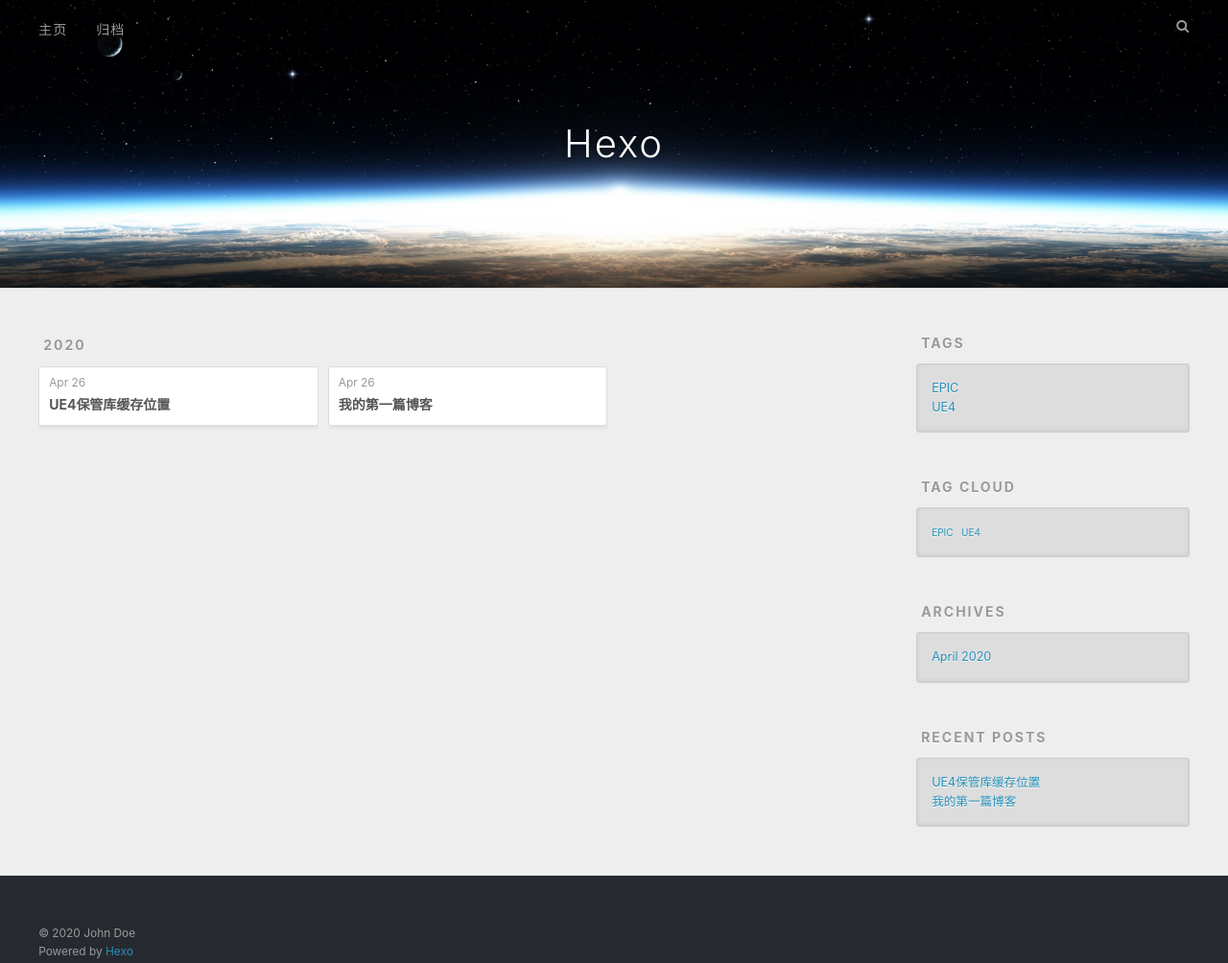
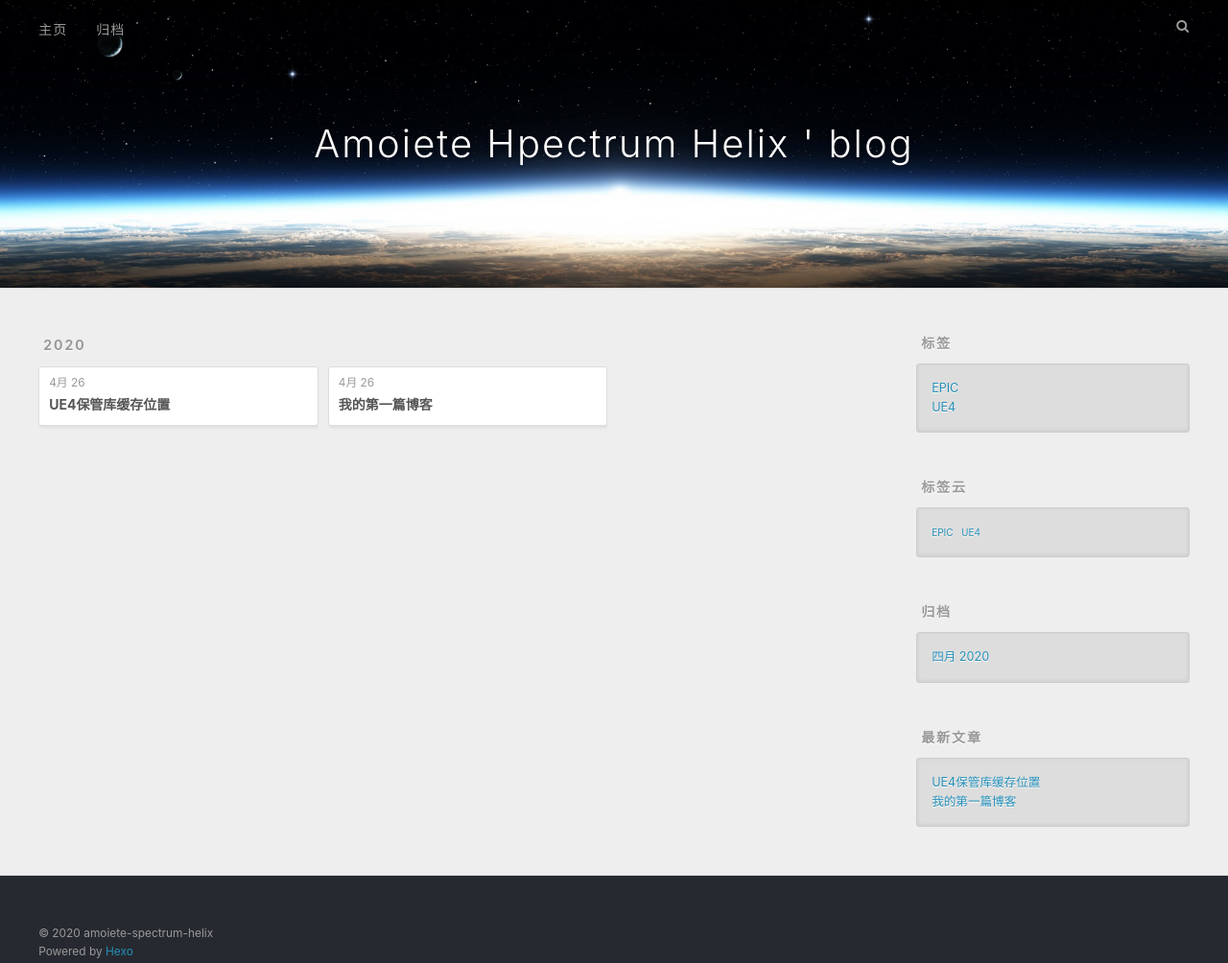
Before and after one commit to Amoiete-Spectrum-Helix/Amoiete-Spectrum-Helix.github.io, a plain HTML site: page archives/index.html in a window 1280 px wide. Shown: the whole page at 96% size. Drawn offline with nearby package versions, Linux system fonts and the light colour scheme.

Commit message:
Site updated: 2020-04-26 20:30:14

```diff
--- a/archives/index.html
+++ b/archives/index.html
@@ -5,14 +5,14 @@
 
 
 
-  <title>Archives | Hexo</title>
+  <title>归档 | Amoiete Hpectrum Helix &#39; blog</title>
   <meta name="viewport" content="width=device-width, initial-scale=1, maximum-scale=1">
   <meta property="og:type" content="website">
-<meta property="og:title" content="Hexo">
+<meta property="og:title" content="Amoiete Hpectrum Helix &#39; blog">
 <meta property="og:url" content="http://yoursite.com/archives/index.html">
-<meta property="og:site_name" content="Hexo">
-<meta property="og:locale" content="en_US">
-<meta property="article:author" content="John Doe">
+<meta property="og:site_name" content="Amoiete Hpectrum Helix &#39; blog">
+<meta property="og:locale" content="zh_CN">
+<meta property="article:author" content="amoiete-spectrum-helix">
 <meta name="twitter:card" content="summary">
 
 
@@ -34,7 +34,7 @@
   <div id="header-outer" class="outer">
     <div id="header-title" class="inner">
       <h1 id="logo-wrap">
-        <a href="/" id="logo">Hexo</a>
+        <a href="/" id="logo">Amoiete Hpectrum Helix &#39; blog</a>
       </h1>
 
     </div>
@@ -49,7 +49,7 @@
       </nav>
       <nav id="sub-nav">
 
-        <a id="nav-search-btn" class="nav-icon" title="Search"></a>
+        <a id="nav-search-btn" class="nav-icon" title="搜索"></a>
       </nav>
       <div id="search-form-wrap">
         <form action="//google.com/search" method="get" accept-charset="UTF-8" class="search-form"><input type="search" name="q" class="search-form-input" placeholder="Search"><button type="submit" class="search-form-submit">&#xF002;</button><input type="hidden" name="sitesearch" value="http://yoursite.com"></form>
@@ -75,7 +75,7 @@
   <div class="archive-article-inner">
     <header class="archive-article-header">
       <a href="/2020/04/26/index/" class="archive-article-date">
-  <time datetime="2020-04-26T11:19:00.000Z" itemprop="datePublished">Apr 26</time>
+  <time datetime="2020-04-26T11:19:00.000Z" itemprop="datePublished">4月 26</time>
 </a>
 
 
@@ -94,7 +94,7 @@
   <div class="archive-article-inner">
     <header class="archive-article-header">
       <a href="/2020/04/26/%E6%88%91%E7%9A%84%E5%8D%9A%E5%AE%A2%E5%87%BA%E7%94%9F%E5%95%A6/" class="archive-article-date">
-  <time datetime="2020-04-26T09:15:37.000Z" itemprop="datePublished">Apr 26</time>
+  <time datetime="2020-04-26T09:15:37.000Z" itemprop="datePublished">4月 26</time>
 </a>
 
 
@@ -121,7 +121,7 @@
 
 
   <div class="widget-wrap">
-    <h3 class="widget-title">Tags</h3>
+    <h3 class="widget-title">标签</h3>
     <div class="widget">
       <ul class="tag-list" itemprop="keywords"><li class="tag-list-item"><a class="tag-list-link" href="/tags/EPIC/" rel="tag">EPIC</a></li><li class="tag-list-item"><a class="tag-list-link" href="/tags/UE4/" rel="tag">UE4</a></li></ul>
     </div>
@@ -131,7 +131,7 @@
 
 
   <div class="widget-wrap">
-    <h3 class="widget-title">Tag Cloud</h3>
+    <h3 class="widget-title">标签云</h3>
     <div class="widget tagcloud">
       <a href="/tags/EPIC/" style="font-size: 10px;">EPIC</a> <a href="/tags/UE4/" style="font-size: 10px;">UE4</a>
     </div>
@@ -140,9 +140,9 @@
 
 
   <div class="widget-wrap">
-    <h3 class="widget-title">Archives</h3>
+    <h3 class="widget-title">归档</h3>
     <div class="widget">
-      <ul class="archive-list"><li class="archive-list-item"><a class="archive-list-link" href="/archives/2020/04/">April 2020</a></li></ul>
+      <ul class="archive-list"><li class="archive-list-item"><a class="archive-list-link" href="/archives/2020/04/">四月 2020</a></li></ul>
     </div>
   </div>
 
@@ -150,7 +150,7 @@
 
 
   <div class="widget-wrap">
-    <h3 class="widget-title">Recent Posts</h3>
+    <h3 class="widget-title">最新文章</h3>
     <div class="widget">
       <ul>
 
@@ -174,7 +174,7 @@
 
   <div class="outer">
     <div id="footer-info" class="inner">
-      &copy; 2020 John Doe<br>
+      &copy; 2020 amoiete-spectrum-helix<br>
       Powered by <a href="http://hexo.io/" target="_blank">Hexo</a>
     </div>
   </div>
```
Also changed, not shown: 2020/04/26/index/index.html (+13 -13 lines), 2020/04/26/我的博客出生啦/index.html (+13 -13 lines), archives/2020/04/index.html (+15 -15 lines), archives/2020/index.html (+15 -15 lines), index.html (+15 -15 lines), tags/EPIC/index.html (+14 -14 lines), tags/UE4/index.html (+14 -14 lines).
